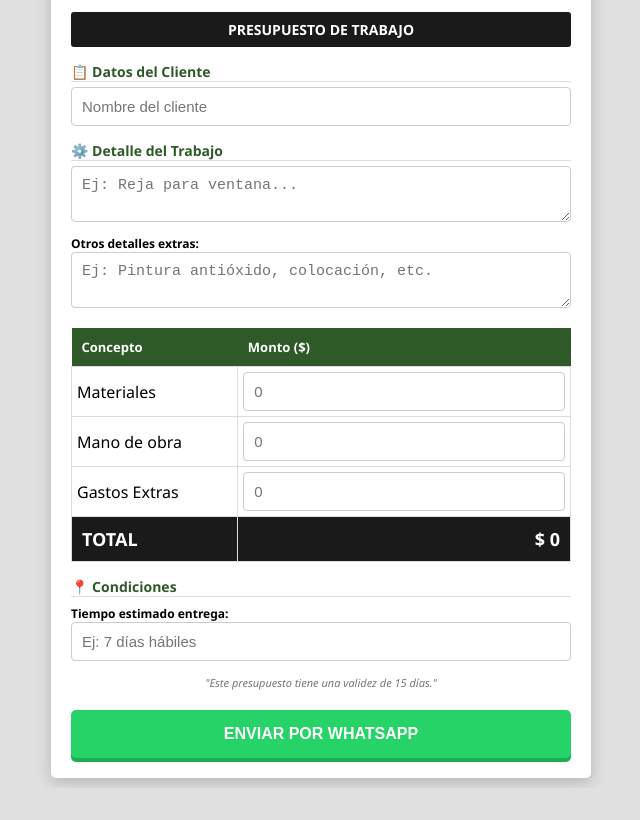
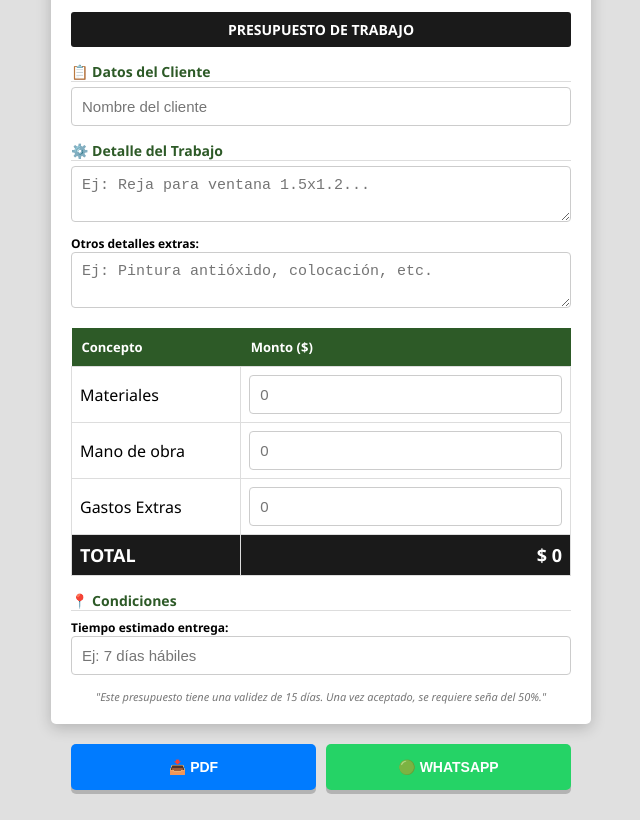
Before and after one commit to stefiuser52/calculadora-soldadura, a plain HTML site: page index.html in a window 1280 px wide. Shown: the part 99-919 px from the top of the page, without its empty margins (319-959 px from the left). Before the commit the page ends 887 px from the top, so only its background shows below. Drawn offline with Linux system fonts and the light colour scheme.

Commit message:
Update index.html

```diff
--- a/index.html
+++ b/index.html
@@ -4,29 +4,43 @@
     <meta charset="UTF-8">
     <meta name="viewport" content="width=device-width, initial-scale=1.0">
     <title>Ezequiel Palacios - Presupuestos</title>
+    <script src="https://cdnjs.cloudflare.com/ajax/libs/html2pdf.js/0.10.1/html2pdf.bundle.min.js"></script>
     <style>
         :root { --verde: #2d5a27; --oscuro: #1a1a1a; }
         body { font-family: 'Segoe UI', sans-serif; background-color: #e0e0e0; margin: 0; padding: 10px; }
-        .invoice-card { background: white; max-width: 500px; margin: auto; border-top: 10px solid var(--verde); box-shadow: 0 4px 15px rgba(0,0,0,0.2); padding: 20px; border-radius: 5px; }
+
+        /* Área que se convertirá en PDF */
+        #presupuesto-area { background: white; max-width: 500px; margin: auto; border-top: 10px solid var(--verde); box-shadow: 0 4px 15px rgba(0,0,0,0.2); padding: 20px; border-radius: 5px; }
+
         .header { display: flex; justify-content: space-between; align-items: center; border-bottom: 2px solid var(--verde); padding-bottom: 10px; }
         .logo-text h1 { margin: 0; color: var(--oscuro); font-size: 20px; text-transform: uppercase; }
         .logo-text p { margin: 0; color: var(--verde); font-weight: bold; font-size: 12px; letter-spacing: 1px; }
         .contact-info { text-align: right; font-size: 11px; color: #555; }
+
         h2 { text-align: center; background: var(--oscuro); color: white; padding: 8px; font-size: 14px; margin-top: 15px; border-radius: 3px; }
         .section-title { font-weight: bold; color: var(--verde); border-bottom: 1px solid #ddd; margin-top: 15px; margin-bottom: 5px; font-size: 14px; }
+
         label { font-size: 12px; font-weight: bold; display: block; margin-top: 8px; }
         input, textarea { width: 100%; padding: 10px; border: 1px solid #ccc; border-radius: 4px; box-sizing: border-box; font-size: 15px; }
+
         table { width: 100%; border-collapse: collapse; margin-top: 15px; }
         th { background: var(--verde); color: white; padding: 10px; font-size: 13px; text-align: left; }
-        td { border: 1px solid #ddd; padding: 5px; }
+        td { border: 1px solid #ddd; padding: 8px; }
         .total-row { background: var(--oscuro); color: white; font-weight: bold; font-size: 18px; }
-        .btn-ws { background: #25d366; color: white; border: none; width: 100%; padding: 15px; font-weight: bold; font-size: 16px; cursor: pointer; margin-top: 20px; border-radius: 5px; box-shadow: 0 4px 0 #1eac53; }
+
+        /* Estilo de los botones */
+        .contenedor-botones { max-width: 500px; margin: 20px auto; display: flex; gap: 10px; }
+        .btn { flex: 1; border: none; padding: 15px; font-weight: bold; font-size: 14px; cursor: pointer; border-radius: 5px; color: white; text-transform: uppercase; box-shadow: 0 4px 0 rgba(0,0,0,0.2); }
+        .btn:active { transform: translateY(2px); box-shadow: none; }
+        .btn-ws { background: #25d366; }
+        .btn-pdf { background: #007bff; }
+
         .legales { font-size: 11px; color: #777; margin-top: 15px; line-height: 1.3; text-align: center; font-style: italic; }
     </style>
 </head>
 <body>
 
-<div class="invoice-card">
+<div id="presupuesto-area">
     <div class="header">
         <div class="logo-text">
             <h1>EZEQUIEL PALACIOS</h1>
@@ -44,7 +58,7 @@
     <input type="text" id="cliente" placeholder="Nombre del cliente">
 
     <div class="section-title">⚙️ Detalle del Trabajo</div>
-    <textarea id="descripcion" rows="2" placeholder="Ej: Reja para ventana..."></textarea>
+    <textarea id="descripcion" rows="2" placeholder="Ej: Reja para ventana 1.5x1.2..."></textarea>
 
     <label>Otros detalles extras:</label>
     <textarea id="otros_detalles" rows="2" placeholder="Ej: Pintura antióxido, colocación, etc."></textarea>
@@ -61,8 +75,8 @@
             <tr><td>Mano de obra</td><td><input type="number" id="mo" oninput="calc()" placeholder="0"></td></tr>
             <tr><td>Gastos Extras</td><td><input type="number" id="trans" oninput="calc()" placeholder="0"></td></tr>
             <tr class="total-row">
-                <td style="padding: 10px;">TOTAL</td>
-                <td id="total_final" style="padding: 10px; text-align: right;">$ 0</td>
+                <td>TOTAL</td>
+                <td id="total_final" style="text-align: right;">$ 0</td>
             </tr>
         </tbody>
     </table>
@@ -72,10 +86,13 @@
     <input type="text" id="tiempo" placeholder="Ej: 7 días hábiles">
 
     <div class="legales">
-        "Este presupuesto tiene una validez de 15 días."
+        "Este presupuesto tiene una validez de 15 días. Una vez aceptado, se requiere seña del 50%."
     </div>
+</div>
 
-    <button class="btn-ws" onclick="enviarWS()">ENVIAR POR WHATSAPP</button>
+<div class="contenedor-botones">
+    <button class="btn btn-pdf" onclick="descargarPDF()">📥 PDF</button>
+    <button class="btn btn-ws" onclick="enviarWS()">🟢 WhatsApp</button>
 </div>
 
 <script>
@@ -88,9 +105,22 @@
         return total;
     }
 
+    function descargarPDF() {
+        const elemento = document.getElementById('presupuesto-area');
+        const nombreCliente = document.getElementById('cliente').value || 'Cliente';
+        const opciones = {
+            margin: 0.5,
+            filename: `Presupuesto_Ezequiel_${nombreCliente}.pdf`,
+            image: { type: 'jpeg', quality: 0.98 },
+            html2canvas: { scale: 3 },
+            jsPDF: { unit: 'in', format: 'letter', orientation: 'portrait' }
+        };
+        html2pdf().set(opciones).from(elemento).save();
+    }
+
     function enviarWS() {
         const cliente = document.getElementById('cliente').value || "Cliente";
-        const desc = document.getElementById('descripcion').value || "Servicio de soldadura";
+        const desc = document.getElementById('descripcion').value || "Soldadura";
         const otros = document.getElementById('otros_detalles').value || "Ninguno";
         const mat = parseFloat(document.getElementById('mat').value) || 0;
         const mo = parseFloat(document.getElementById('mo').value) || 0;
@@ -99,23 +129,15 @@
         const tiempo = document.getElementById('tiempo').value || "A convenir";
 
         const texto = `*PRESUPUESTO - EZEQUIEL PALACIOS*%0A` +
-                      `*Carpintería Metálica*%0A%0A` +
                       `*CLIENTE:* ${cliente}%0A` +
-                      `*TRABAJO:* ${desc}%0A` +
-                      `*DETALLES:* ${otros}%0A%0A` +
-                      `*--- DETALLE DE COSTOS ---*%0A` +
+                      `*TRABAJO:* ${desc}%0A%0A` +
+                      `*DETALLE DE COSTOS:*%0A` +
                       `- Materiales: $${mat.toLocaleString('es-AR')}%0A` +
                       `- Mano de obra: $${mo.toLocaleString('es-AR')}%0A` +
                       `- Gastos Extras: $${trans.toLocaleString('es-AR')}%0A` +
-                      `*--------------------------*%0A` +
-                      `*TOTAL: $${total.toLocaleString('es-AR')}*%0A` +
-                      `*--------------------------*%0A%0A` +
-                      `*Tiempo de entrega:* ${tiempo}%0A` +
-                      `*Validez:* 15 días.%0A%0A` +
-                      `*CONTACTO:*%0A` +
-                      `👤 Ezequiel Palacios%0A` +
-                      `📞 2974431974%0A` +
-                      `📍 Comodoro Rivadavia`;
+                      `*TOTAL: $${total.toLocaleString('es-AR')}*%0A%0A` +
+                      `*Entrega:* ${tiempo}%0A%0A` +
+                      `📞 2974431974`;
 
         window.open(`https://wa.me/?text=${texto}`, '_blank');
     }
```
